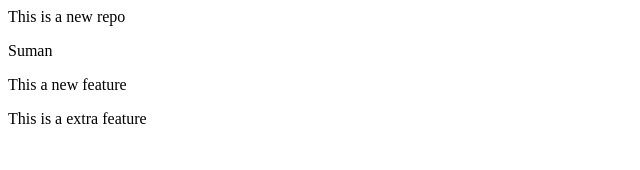
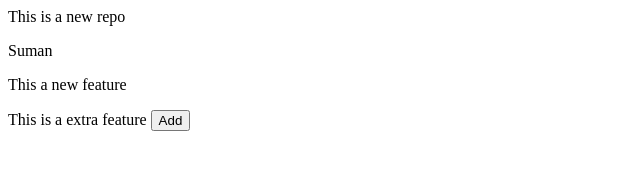
Before and after one commit to himanshusuman091/localrepo, a plain HTML site: page index.html in a window 1280 px wide. Shown: the whole page, without its empty margins (0-640 px from the left). Drawn offline with Linux system fonts and the light colour scheme.

Commit message:
Added button

```diff
--- a/index.html
+++ b/index.html
@@ -2,4 +2,4 @@
 <p>Suman</p>
 
 <p>This a new feature</p>
-<p>This is a extra feature</p>
+<p>This is a extra feature <button>Add</button></p>
```
